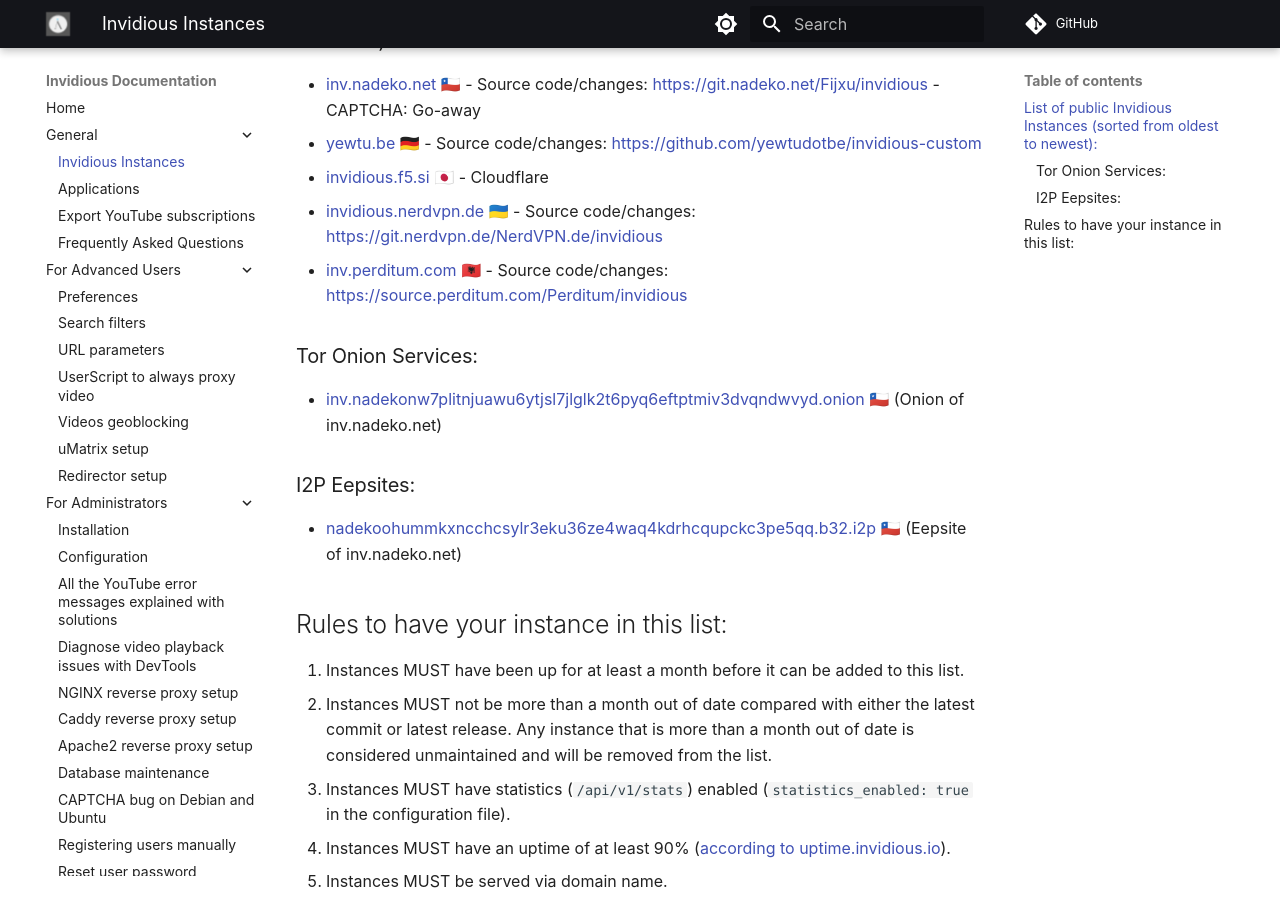
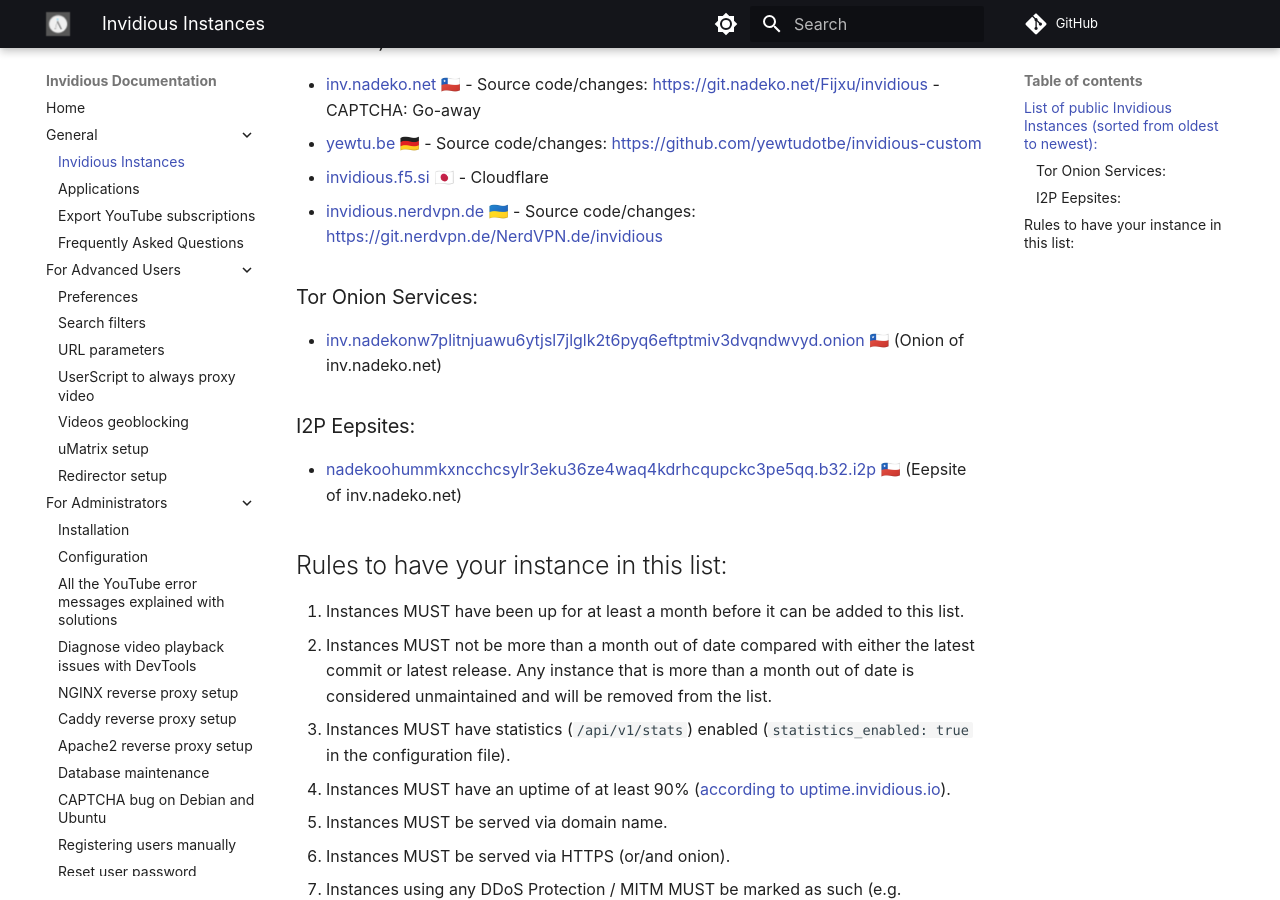
Before and after one commit to iv-org/documentation, an MkDocs documentation site: the page built from docs/instances.md, in a window 1280 px wide and 900 px high, scrolled down 435 px. Built offline with MkDocs 1.6.1 and Material for MkDocs 9.7.7, drawn with Linux system fonts in a browser that asks for light colours; comment, search, counter and statistics services are not loaded.

Commit message:
Remove inv.perditum.com due to instabilities
Removed inv.perditum.com entry from instances list.

```diff
--- a/docs/instances.md
+++ b/docs/instances.md
@@ -14,7 +14,6 @@
 * [yewtu.be](https://yewtu.be) 🇩🇪 - Source code/changes: https://github.com/yewtudotbe/invidious-custom
 * [invidious.f5.si](https://invidious.f5.si) 🇯🇵 - Cloudflare
 * [invidious.nerdvpn.de](https://invidious.nerdvpn.de) 🇺🇦 - Source code/changes: https://git.nerdvpn.de/NerdVPN.de/invidious
-* [inv.perditum.com](https://inv.perditum.com) 🇦🇱 - Source code/changes: https://source.perditum.com/Perditum/invidious
 
 ### Tor Onion Services:
 
```
